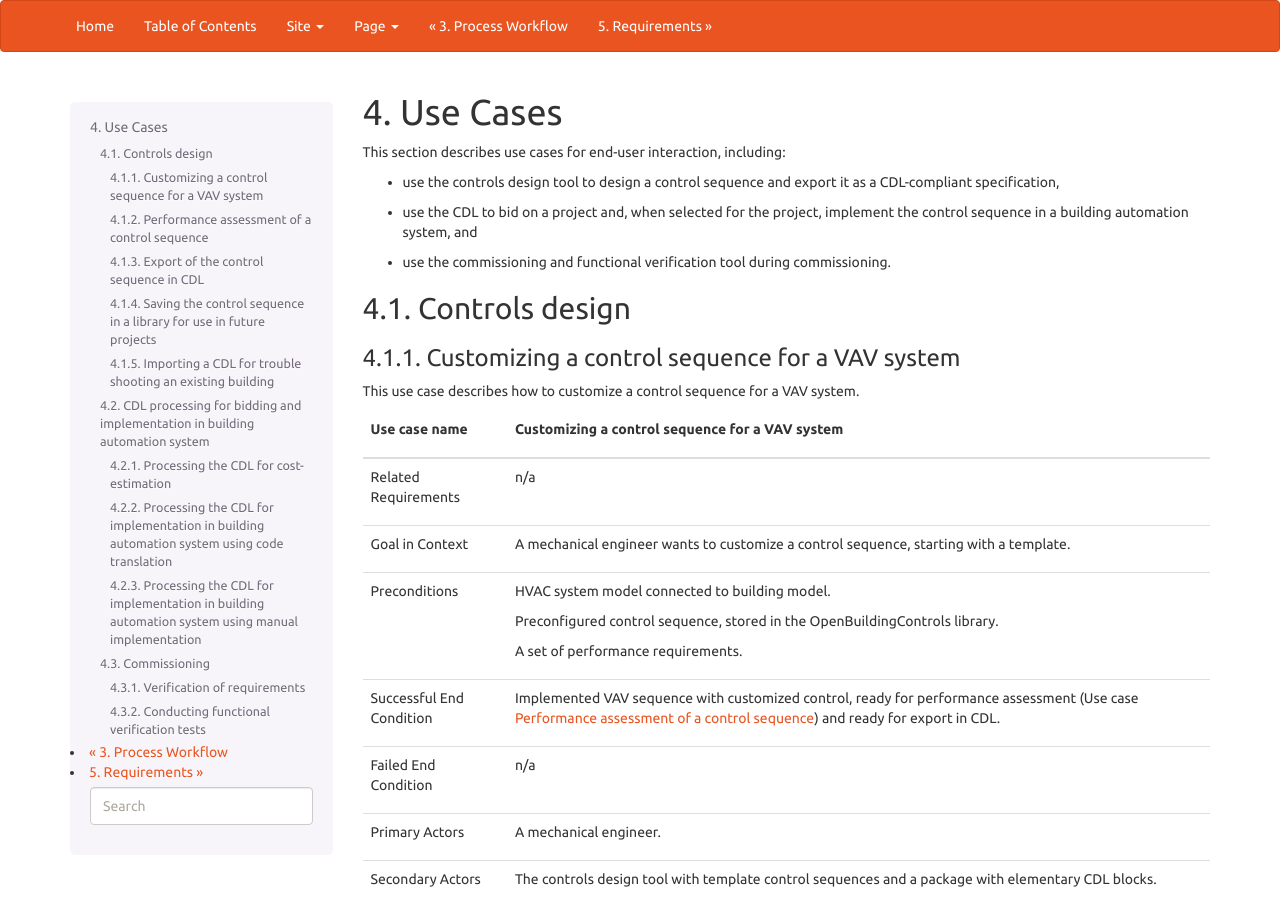
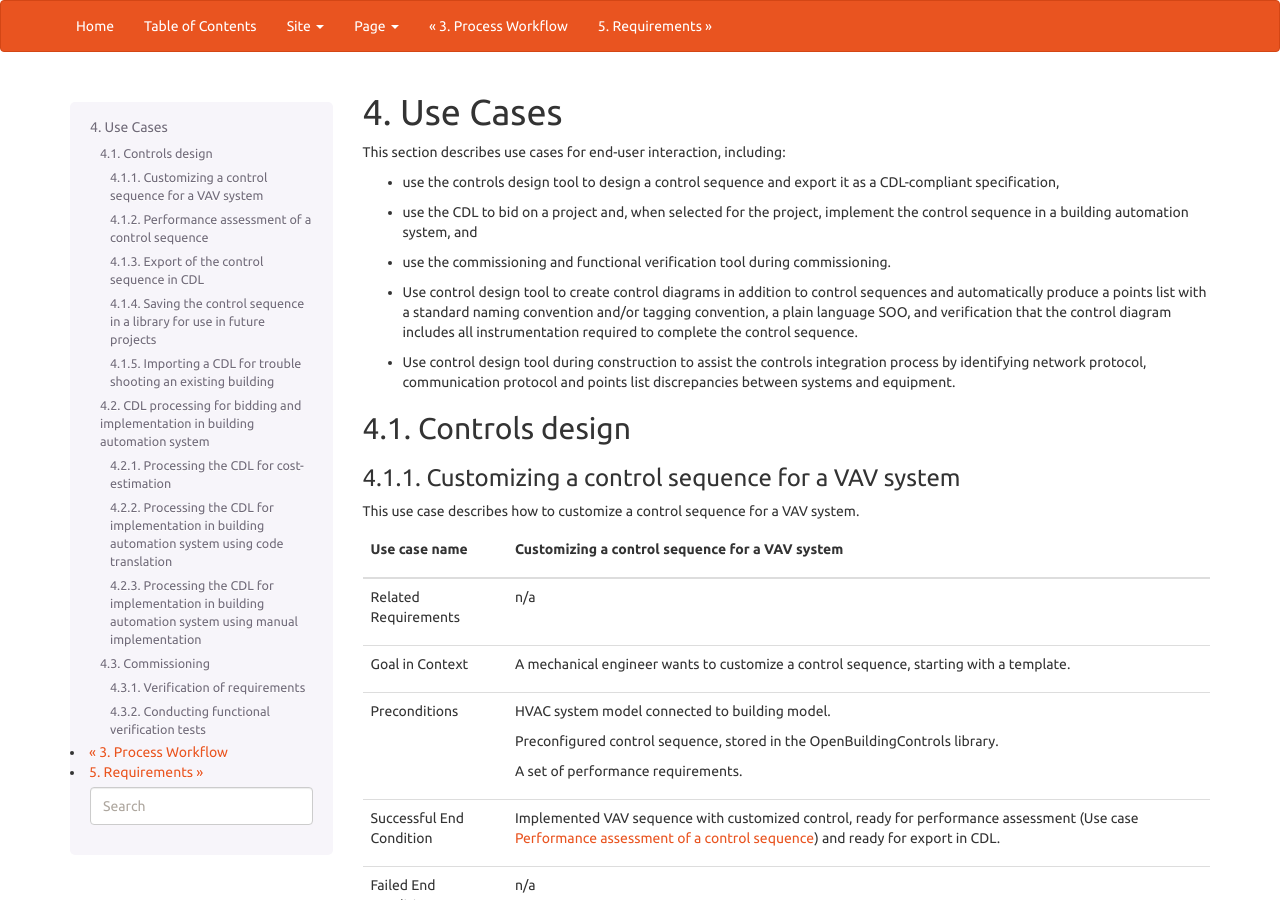
Before and after one commit to lbl-srg/obc, a Sphinx documentation site: the page built from specification/source/useCases.rst, in a window 1280 px wide and 900 px high. Built offline with Sphinx 7.4.7, drawn with Linux system fonts in a browser that asks for light colours.

Commit message:
Update useCases.rst

```diff
--- a/specification/source/useCases.rst
+++ b/specification/source/useCases.rst
@@ -10,6 +10,13 @@ This section describes use cases for end-user interaction, including:
 * use the CDL to bid on a project and, when selected for the project,
   implement the control sequence in a building automation system, and
 * use the commissioning and functional verification tool during commissioning.
+* Use control design tool to create control diagrams in addition to control sequences
+  and automatically produce a points list with a standard naming convention and/or tagging
+  convention, a plain language SOO, and verification that the control diagram includes
+  all instrumentation required to complete the control sequence.
+* Use control design tool during construction to assist the controls integration process by
+  identifying network protocol, communication protocol and points list discrepancies between
+  systems and equipment.
 
 
 Controls design
```
